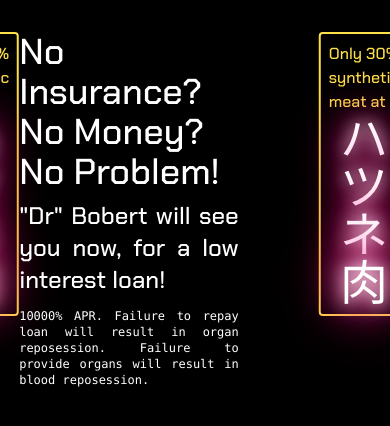
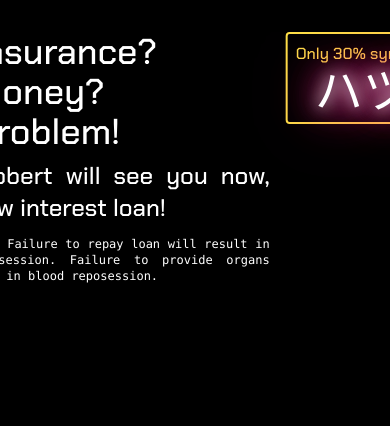
Before and after one commit to Gman98ish/adscape, a React (Vite) app: page / in a window 390 px wide. Shown: the top 426 px of the page. Built offline with nearby package versions, Linux system fonts and the light colour scheme.

Commit message:
WIP: responsiveness tweaks

```diff
--- a/src/App.jsx
+++ b/src/App.jsx
@@ -1,6 +1,6 @@
 import './App.css'
 
-const HatsuneNiku = props => <div>
+const HatsuneNiku = props => <div className='min-w-[250px]'>
   <div className="border-2 border-yellow-300 rounded p-2 max-height-full">
     <p className="font-chakra text-yellow-300">Only 30% synthetic meat at</p>
     <h3 className="text-white text-5xl text-center animate-[glow_1s_ease-in-out_infinite_alternate]">ハツネ肉</h3>
@@ -8,7 +8,7 @@ const HatsuneNiku = props => <div>
 </div>
 
 
-const DrBobert = props => <div className="text-white font-chakra max-w-[350px]">
+const DrBobert = props => <div className="text-white font-chakra max-w-[350px] w-screen md:w-auto mx-4">
   <div className="mb-2">
     <h3 className="text-4xl">No Insurance?</h3>
     <h3 className="text-4xl">No Money?</h3>
@@ -21,8 +21,8 @@ const DrBobert = props => <div className="text-white font-chakra max-w-[350px]">
 </div>
 
 const Scroller = props => <div className={`w-full overflow-hidden ${props.className}`}>
-  <div className="w-full flex animate-[scroll_30s_linear_infinite]">
-    {[1,2].map(i => <div key={i} className="pr-20 box-border min-w-full flex justify-between">
+  <div className="flex animate-[scroll_10s_linear_infinite] w-fit md:w-full" style={{transformBox: 'content-box'}}>
+    {[1,2].map(i => <div key={i} className="md:min-w-full min-w-min flex justify-between">
       {props.children}
     </div>)}
   </div>
--- a/src/index.css
+++ b/src/index.css
@@ -13,6 +13,17 @@
     }
   }
 
+  @media (max-width: 768px) {
+    @keyframes scroll {
+      0% {
+        transform: translateX(0%);
+      }
+      100% {
+        transform: translateX(-50%);
+      }
+    }
+
+  }
 
 @keyframes glow {
   from {
```
